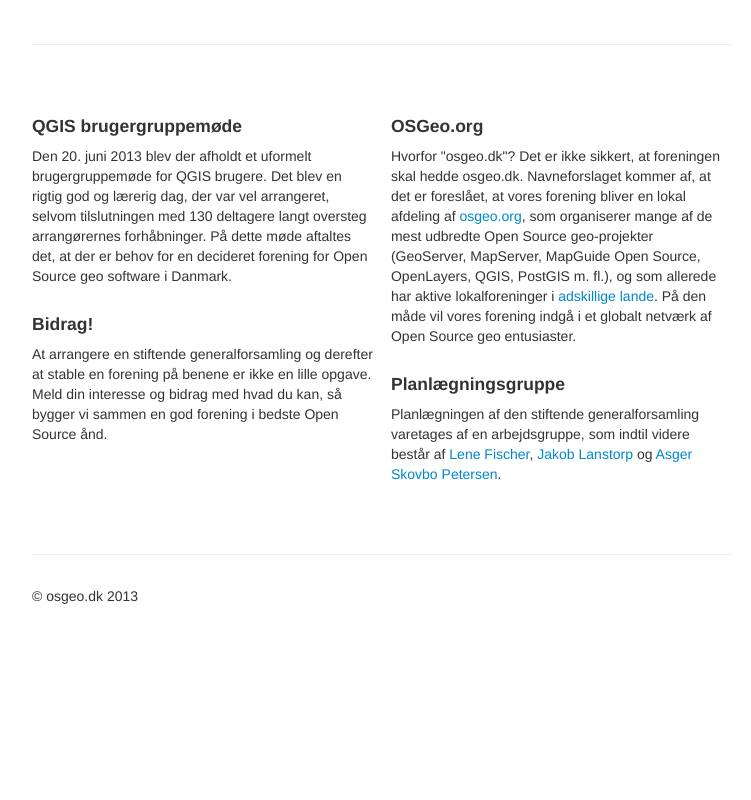
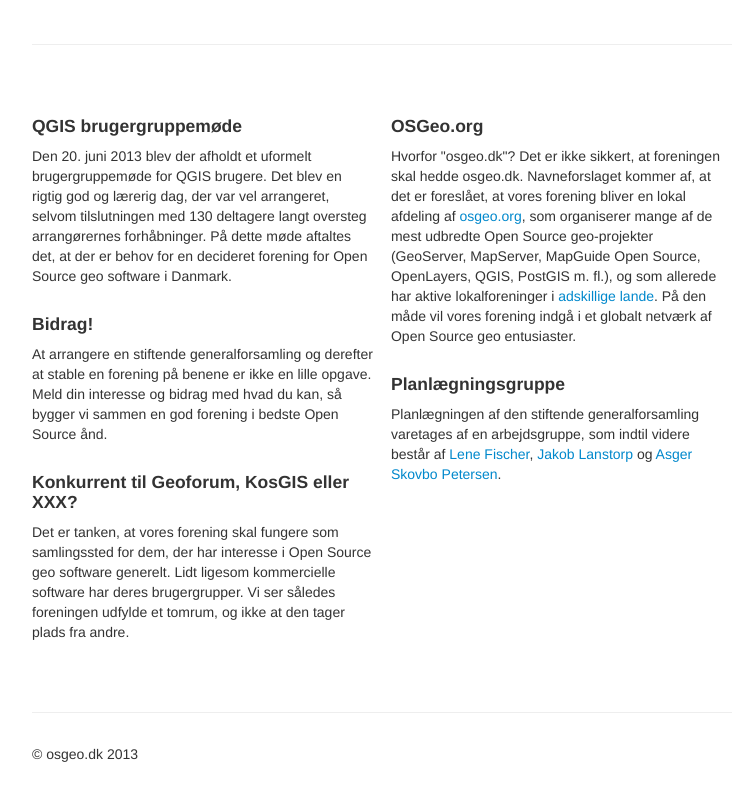
Before and after one commit to AsgerPetersen/osgeo.dk, a plain HTML site: page index.html in a window 1280 px wide. Shown: the part 442-1242 px from the top of the page, without its empty margins (258-1009 px from the left). Before the commit the page ends 1098 px from the top, so only its background shows below. Drawn offline with nearby package versions, Linux system fonts and the light colour scheme; files whose address does not match are found by name.

Commit message:
Tilføjet afsnit om "konkurrence"

```diff
--- a/index.html
+++ b/index.html
@@ -95,10 +95,11 @@
           <p>At arrangere en stiftende generalforsamling og derefter at stable en forening på benene er ikke en lille opgave. Meld din interesse og bidrag med hvad du kan,
 		  så bygger vi sammen en god forening i bedste Open Source ånd. </p>
 
-		<!--
-          <h4>Subheading</h4>
-          <p>Maecenas sed diam eget risus varius blandit sit amet non magna.</p>
-		  -->
+          <h4>Konkurrent til Geoforum, KosGIS eller XXX?</h4>
+          <p>Det er tanken, at vores forening skal fungere som samlingssted for dem, der har interesse i Open Source geo software generelt. Lidt ligesom kommercielle software har deres brugergrupper.
+			Vi ser således foreningen udfylde et tomrum, og ikke at den tager plads fra andre.
+		  </p>
+
         </div>
 
         <div class="span6">
```
